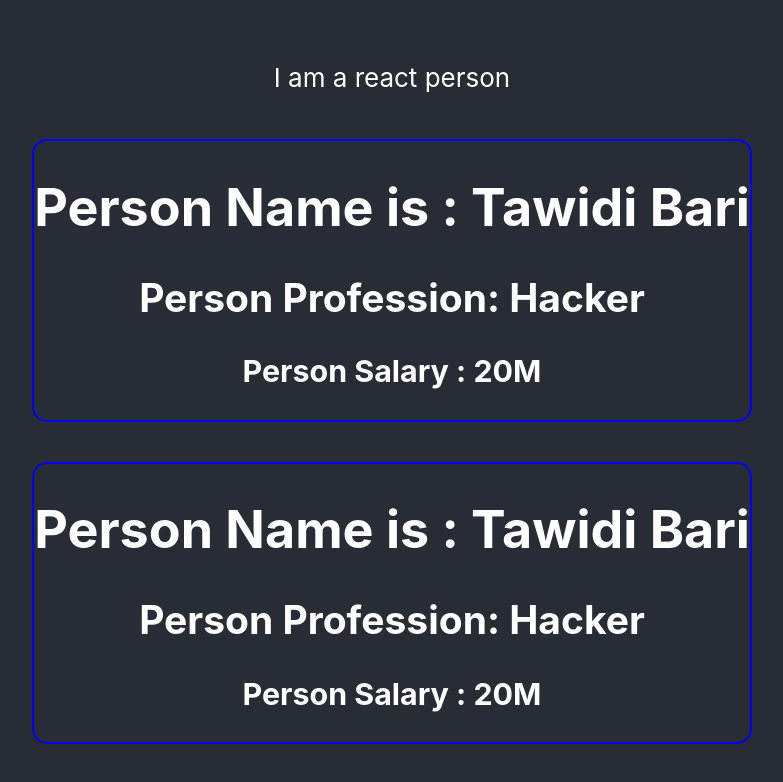
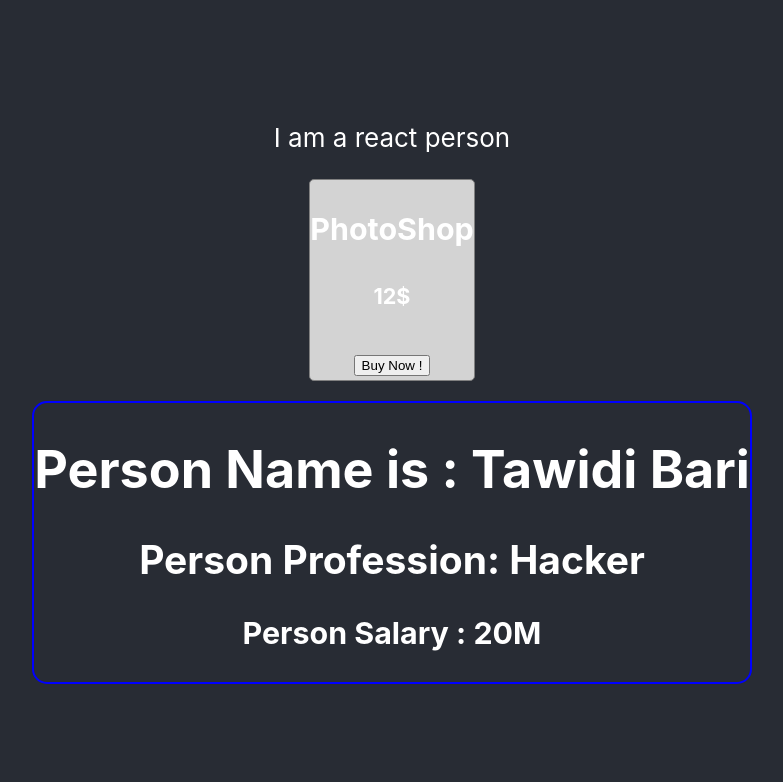
Before and after one commit to tawhidii/React-Core-Concept, a React (Create React App) app: page / in a window 1280 px wide. Shown: the top 782 px of the page, without its empty margins (248-1031 px from the left). Built offline with nearby package versions, Linux system fonts and the light colour scheme.

Commit message:
:triangular_flag_on_post: Understanding components >> 3

```diff
--- a/src/App.js
+++ b/src/App.js
@@ -2,15 +2,40 @@ import logo from './logo.svg';
 import './App.css';
 
 function App() {
+  const products = [
+    {name:'PhotoShop',price:"12$"},
+    {name:'Priemere Pro',price:"13$"}
+  ]
   return (
     <div className="App">
       <header className="App-header">
       <p> I am a react person </p>
-      <Person name='Tawidi Bari' profession="Hacker" salary="20M"></Person>
+      <Product product={products[0]}></Product>
       <Person name='Tawidi Bari' profession="Hacker" salary="20M"></Person>
       </header>
     </div>
   );
+}
+
+
+function Product(props){
+
+  const productStyle = {
+    border:"1px solid grey",
+    borderRadius:'5px',
+    backgroundColor:'lightgray',
+    height:"200px",
+    weight:"200px",
+    float:"left",
+  }
+  const {name,price} = props.product
+  return (
+    <div style={productStyle}>
+      <h3>{name}</h3>
+      <h5>{price}</h5>
+      <button>Buy Now !</button>
+    </div>
+  )
 }
 
 
```
